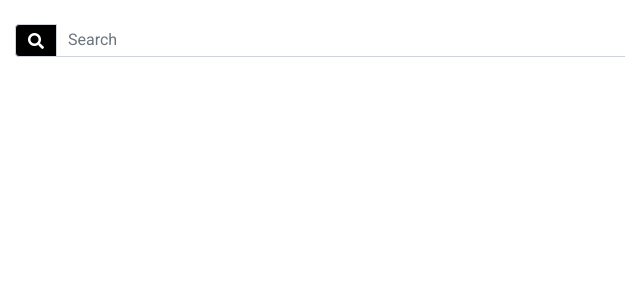
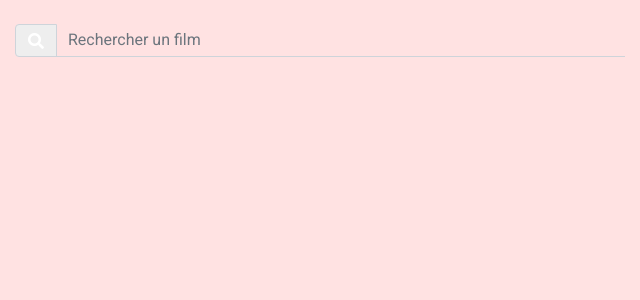
Before and after one commit to hsravo/reactmovies, a React (Create React App) app: page / in a window 1280 px wide. Shown: the top 300 px of the page, without its empty margins (0-640 px from the left). Built offline with nearby package versions, Linux system fonts and the light colour scheme.

Commit message:
search ok

```diff
--- a/package.json
+++ b/package.json
@@ -8,6 +8,7 @@
     "@testing-library/user-event": "^12.1.10",
     "bootstrap": "^4.5.3",
     "mdbreact": "^4.27.0",
+    "node-sass": "^4.14.1",
     "react": "^17.0.1",
     "react-bootstrap": "^1.4.0",
     "react-dom": "^17.0.1",
--- a/src/components/Card.jsx
+++ /dev/null
@@ -1,5 +0,0 @@
-const Card = () => {
-
-}
-
-export default Card;
--- /dev/null
+++ b/src/components/MovieCard.jsx
@@ -0,0 +1,16 @@
+import {Card, Button} from "react-bootstrap";
+
+const MovieCard = ({ movie }) => {
+  return (
+    <Card style={{ width: "18rem" }}>
+      <Card.Img variant="top" src={movie.Poster} />
+      <Card.Body>
+        <Card.Title>{movie.Title}</Card.Title>
+        <Card.Text>{movie.Year}</Card.Text>
+        <Button variant="primary">Page du film</Button>
+      </Card.Body>
+    </Card>
+  );
+};
+
+export default MovieCard;
--- a/src/index.jsx
+++ b/src/index.jsx
@@ -5,6 +5,7 @@ import Home from "./pages/Home";
 import '@fortawesome/fontawesome-free/css/all.min.css';
 import 'bootstrap-css-only/css/bootstrap.min.css';
 import 'mdbreact/dist/css/mdb.css';
+import './style.scss';
 
 const App = () => {
   return (
--- a/src/pages/Home.jsx
+++ b/src/pages/Home.jsx
@@ -1,16 +1,28 @@
-import React, { useState } from "react";
+import React, { useState, useEffect } from "react";
+import MovieCard from "../components/MovieCard";
 import { MDBCol, MDBIcon } from "mdbreact";
 
 const Home = () => {
-  const [searchInput, setSearchInput] = useState("Spiderman")
+  const [searchInput, setSearchInput] = useState("")
   const [results, setResults] = useState([])
 
   const fetchMovies = () => {
       fetch(`http://www.omdbapi.com/?s=${searchInput}&apikey=42d3e6f7`)
       .then((response) => response.json())
-      .then((response) => {setResults(response)})
-      .then(console.log(results))
+      .then((response) => setResults(response))
   };
+
+  const handleChange = (event) => {
+      const { value } = event.target
+      setSearchInput(value)
+  }
+
+    useEffect( () => {
+      if (searchInput.length > 2) {
+        fetchMovies()
+      }
+    // eslint-disable-next-line react-hooks/exhaustive-deps
+    }, [searchInput])
 
   return (
     <div>
@@ -18,20 +30,29 @@ const Home = () => {
         <div className="input-group md-form form-sm form-1 pl-0">
           <div className="input-group-prepend">
             <span
-              className="input-group-text black lighten-3"
+              className="input-group-text grey lighten-3"
               id="basic-text1"
             >
-              <MDBIcon onClick={fetchMovies} className="text-white" icon="search" />
+              <MDBIcon className="text-white" icon="search" />
             </span>
           </div>
           <input
+            value={searchInput}
+            onChange={handleChange}
             className="form-control my-0 py-1"
             type="text"
-            placeholder="Search"
+            placeholder="Rechercher un film"
             aria-label="Search"
           />
         </div>
       </MDBCol>
+      <div>
+        {results.Search?.map((movie) => (
+          <div>
+            <MovieCard movie={movie}/>
+          </div>
+        ))}
+      </div>
     </div>
   );
 };
--- /dev/null
+++ b/src/style.scss
@@ -0,0 +1,5 @@
+$myColor: #ffe2e2;
+
+body {
+    background-color: $myColor;
+}
```
Also changed, not shown: 1 other file (tests, documents, lock files or other folders).
